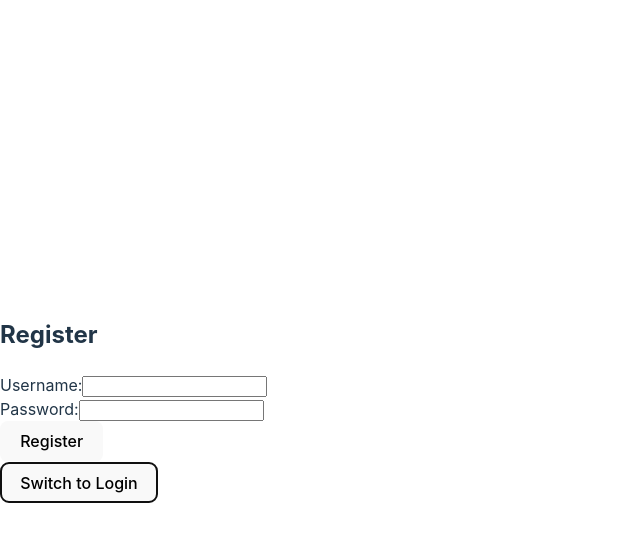
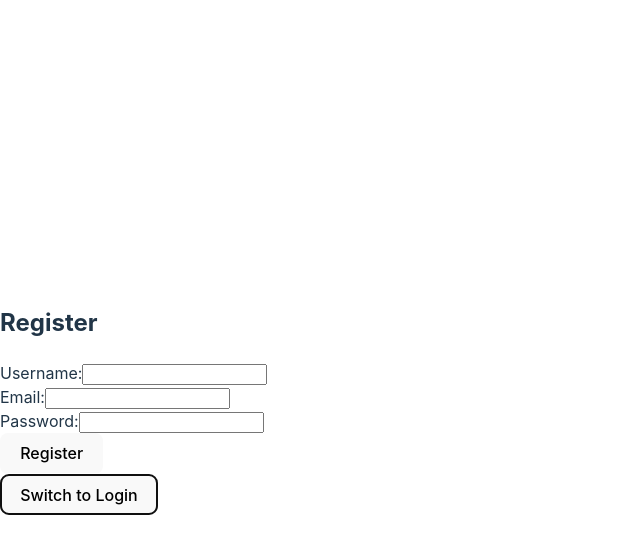
Before and after one commit to Timi16/Tchess, a React (Vite) app: page / in a window 1280 px wide. Both pictures are taken after a click on the button "Switch to Register". Shown: the top 554 px of the page, without its empty margins (0-640 px from the left). Built offline with nearby package versions, Linux system fonts and the light colour scheme.

Commit message:
Adding email field

```diff
--- a/src/Login.jsx
+++ b/src/Login.jsx
@@ -2,6 +2,7 @@
 
 function Login({ setIsAuthenticated }) {
   const [username, setUsername] = useState('');
+  const [email, setEmail] = useState('');
   const [password, setPassword] = useState('');
   const [isLogin, setIsLogin] = useState(true); // Switch between Login and Register
 
@@ -11,13 +12,18 @@
       ? "https://tchess-backend.onrender.com/api/auth/login"
       : "https://tchess-backend.onrender.com/api/auth/register";
 
+    // Create the request body dynamically based on login or register
+    const body = isLogin
+      ? { username, password }
+      : { username, email, password }; // Include email only during registration
+
     try {
       const response = await fetch(url, {
         method: 'POST',
         headers: {
           'Content-Type': 'application/json',
         },
-        body: JSON.stringify({ username, password }),
+        body: JSON.stringify(body),
       });
 
       const data = await response.json();
@@ -48,6 +54,17 @@
             required
           />
         </div>
+        {!isLogin && (
+          <div>
+            <label>Email:</label>
+            <input
+              type="email"
+              value={email}
+              onChange={(e) => setEmail(e.target.value)}
+              required
+            />
+          </div>
+        )}
         <div>
           <label>Password:</label>
           <input
```
